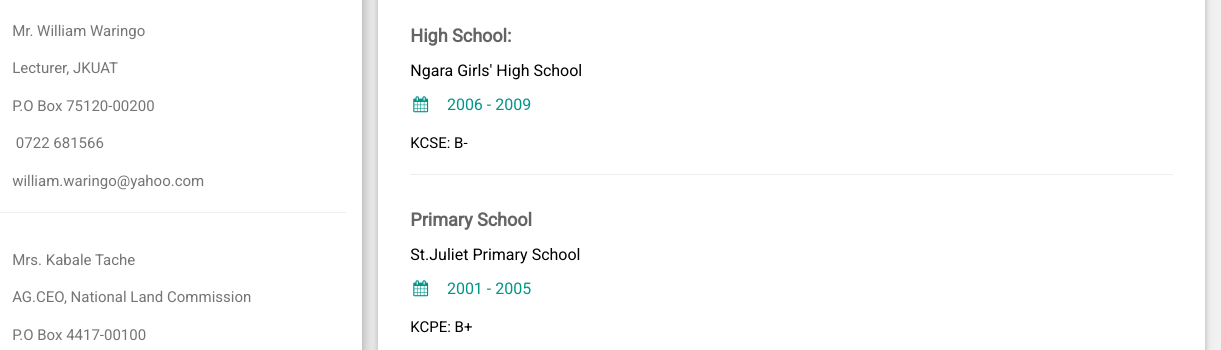
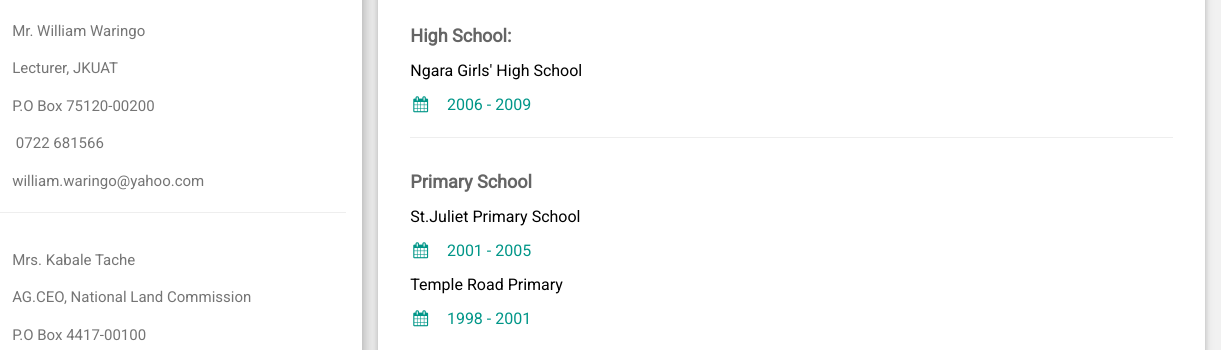
Before and after one commit to Divalice/Divalice.github.io, a plain HTML site: page Cv/index.html in a window 1280 px wide. Shown: the part 1660-2010 px from the top of the page, 59-1280 px from the left. Drawn offline with nearby package versions, Linux system fonts and the light colour scheme.

Commit message:
Update index.html

```diff
--- a/Cv/index.html
+++ b/Cv/index.html
@@ -181,13 +181,13 @@ html,body,h1,h2,h3,h4,h5,h6 {font-family: "Roboto", sans-serif}
         <div class="w3-container">
           <h5 class="w3-opacity"><b>High School:</b></h5><h6>Ngara Girls' High School</h6>
           <h6 class="w3-text-teal"><i class="fa fa-calendar fa-fw w3-margin-right"></i>2006 - 2009</h6>
-          <p>KCSE: B-</p>
+          <!-- <p>KCSE: B-</p> -->
           <hr>
         </div>
         <div class="w3-container">
           <h5 class="w3-opacity"><b>Primary School</b></h5><h6>St.Juliet Primary School</h6>
           <h6 class="w3-text-teal"><i class="fa fa-calendar fa-fw w3-margin-right"></i>2001 - 2005</h6>
-          <p>KCPE: B+</p>
+          <!-- <p>KCPE: B+</p> -->
           <h6>Temple Road Primary</h6>
           <h6 class="w3-text-teal"><i class="fa fa-calendar fa-fw w3-margin-right"></i>1998 - 2001</h6>
           <br>
```
